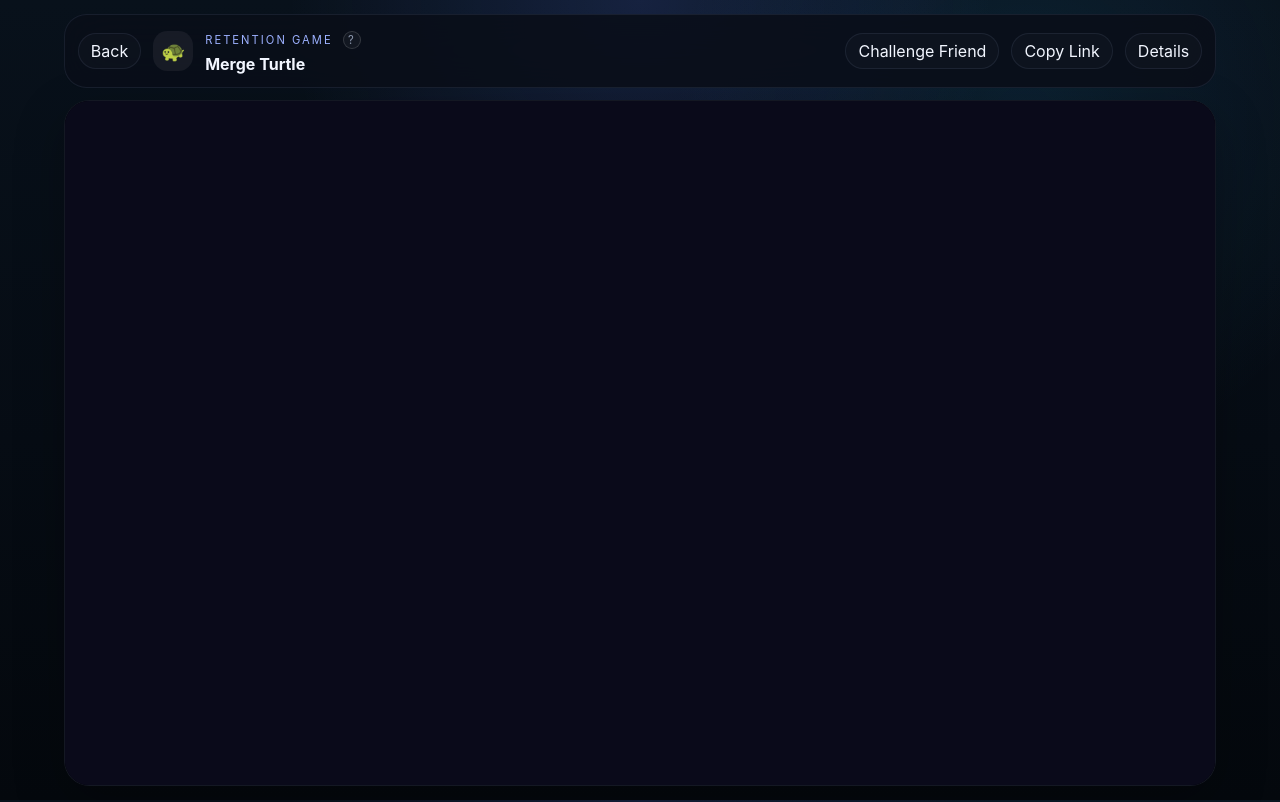
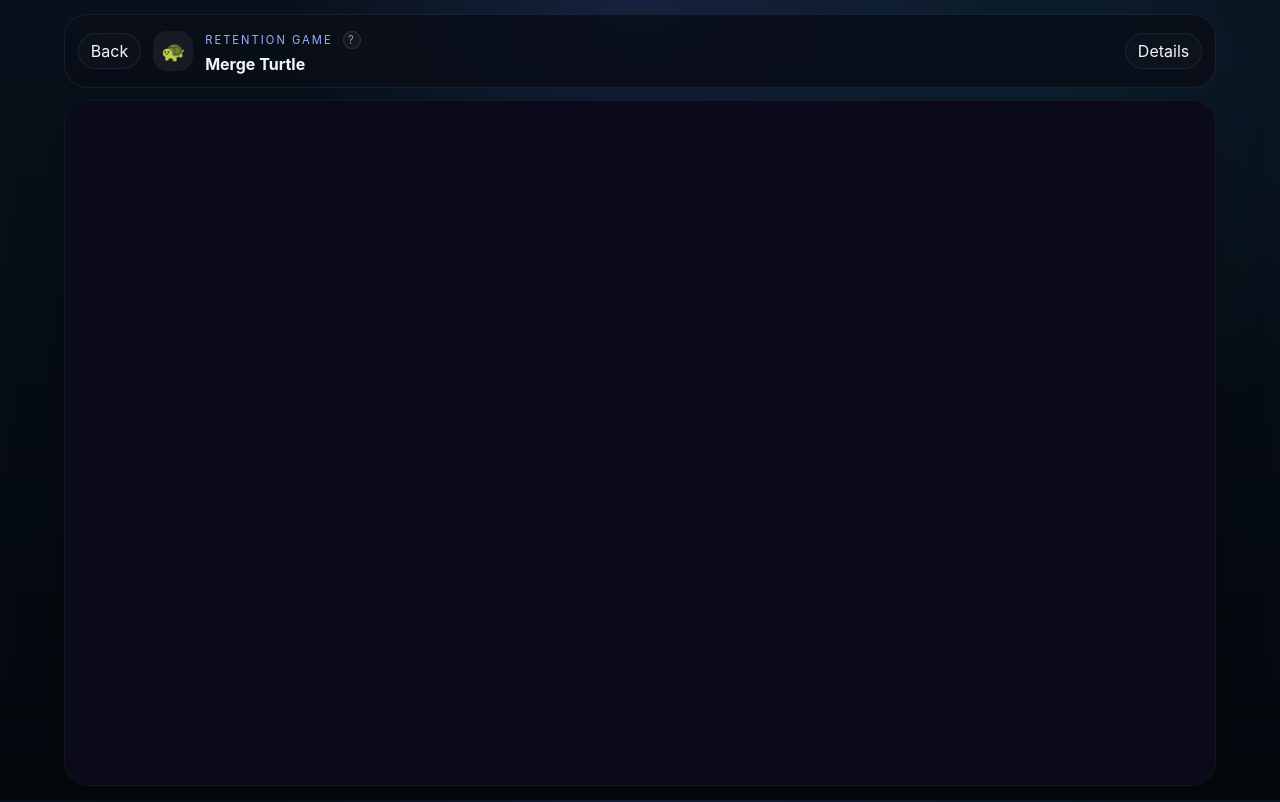
Before and after one commit to wubin-garra/Telegram-Mini-Apps, a Next.js app: page /play/merge-turtle in a window 1280 px wide. Built offline with nearby package versions, Linux system fonts and the light colour scheme.

Commit message:
Remove legacy share UI

```diff
--- a/src/app/play/[slug]/page.tsx
+++ b/src/app/play/[slug]/page.tsx
@@ -1,6 +1,5 @@
 import Link from "next/link";
 import { notFound } from "next/navigation";
-import { CopyLinkButton, ShareLinkButton } from "@/components/share-link-button";
 import { Tooltip } from "@/components/tooltip";
 import { games, getGame } from "@/lib/games";
 
@@ -55,14 +54,6 @@ export default async function PlayPage({ params }: PlayPageProps) {
           </div>
         </div>
         <div className="play-header__right">
-          <ShareLinkButton
-            slug={game.slug}
-            title={game.title}
-            challenge={game.challenge}
-            label="Challenge Friend"
-            className="button button--ghost button--compact"
-          />
-          <CopyLinkButton slug={game.slug} className="button button--ghost button--compact" />
           <Link href={`/games/${game.slug}`} className="button button--ghost button--compact">
             Details
           </Link>
--- a/src/components/share-link-button.tsx
+++ /dev/null
@@ -1,110 +0,0 @@
-"use client";
-
-import { useState } from "react";
-import {
-  buildGameShareText,
-  buildTelegramShareLink,
-  getGameTelegramLink,
-} from "@/lib/bot-links";
-import { getTelegramWebApp } from "@/lib/telegram";
-
-type ShareLinkButtonProps = {
-  slug: string;
-  title: string;
-  challenge: string;
-  label?: string;
-  className?: string;
-};
-
-type CopyLinkButtonProps = {
-  slug: string;
-  className?: string;
-};
-
-export function ShareLinkButton({
-  slug,
-  title,
-  challenge,
-  label = "Share",
-  className = "button button--ghost",
-}: ShareLinkButtonProps) {
-  const [isOpening, setIsOpening] = useState(false);
-  const deepLink = getGameTelegramLink(slug);
-
-  async function handleShare() {
-    if (!deepLink) return;
-
-    const text = buildGameShareText(title, challenge);
-    const shareUrl = buildTelegramShareLink({
-      url: deepLink,
-      text,
-    });
-    const webApp = getTelegramWebApp();
-    setIsOpening(true);
-
-    try {
-      if (navigator.share) {
-        try {
-          await navigator.share({
-            title,
-            text,
-            url: deepLink,
-          });
-          return;
-        } catch {
-          // Fall back to Telegram share if the native share sheet is canceled or unavailable.
-        }
-      }
-
-      if (webApp?.openTelegramLink) {
-        webApp.openTelegramLink(shareUrl);
-        return;
-      }
-
-      window.open(shareUrl, "_blank", "noopener,noreferrer");
-    } finally {
-      setIsOpening(false);
-    }
-  }
-
-  return (
-    <button
-      type="button"
-      className={className}
-      onClick={() => {
-        handleShare().catch(() => undefined);
-      }}
-      disabled={!deepLink || isOpening}
-    >
-      {isOpening ? "Opening..." : label}
-    </button>
-  );
-}
-
-export function CopyLinkButton({
-  slug,
-  className = "button button--ghost",
-}: CopyLinkButtonProps) {
-  const [copied, setCopied] = useState(false);
-  const deepLink = getGameTelegramLink(slug);
-
-  async function handleCopy() {
-    if (!deepLink) return;
-    await navigator.clipboard.writeText(deepLink);
-    setCopied(true);
-    window.setTimeout(() => setCopied(false), 1800);
-  }
-
-  return (
-    <button
-      type="button"
-      className={className}
-      onClick={() => {
-        handleCopy().catch(() => undefined);
-      }}
-      disabled={!deepLink}
-    >
-      {copied ? "Copied" : "Copy Link"}
-    </button>
-  );
-}
```
